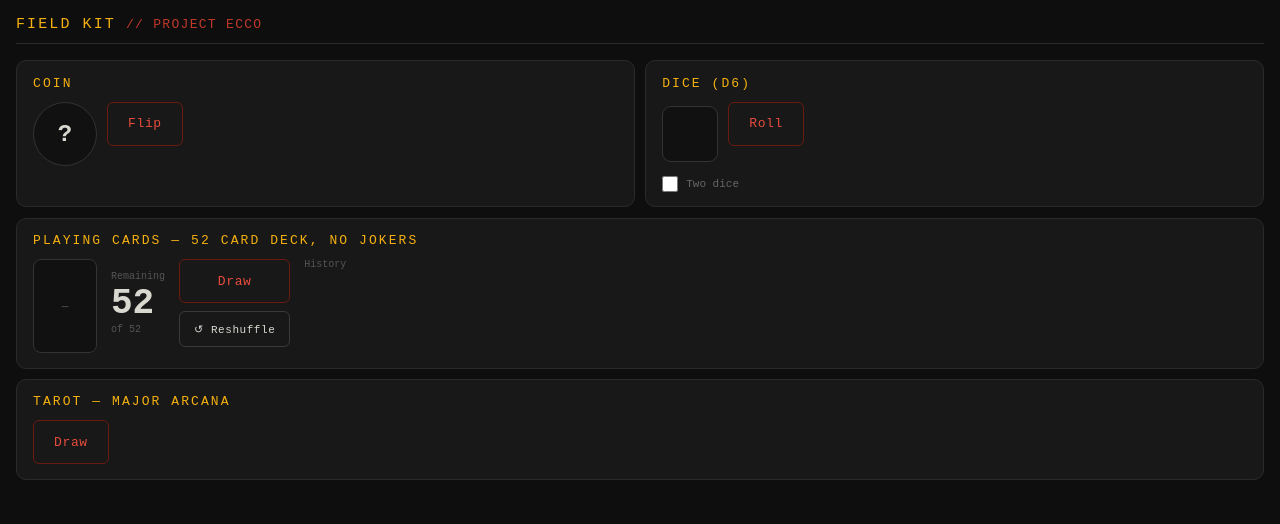
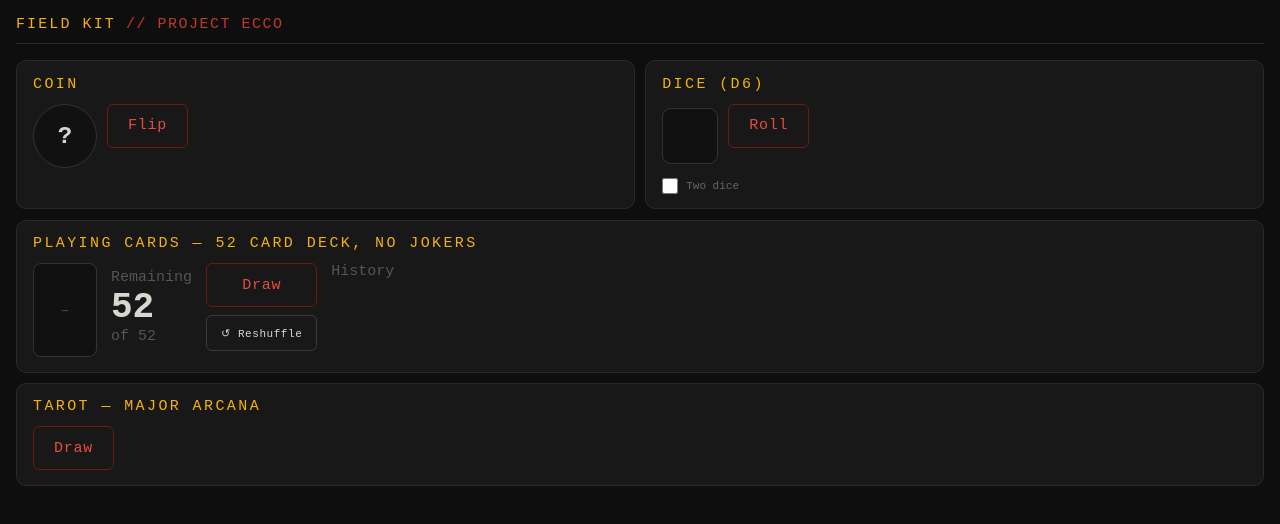
Before and after one commit to ottsme/ecco_field_kit, a plain HTML site: page index.html in a window 1280 px wide. Drawn offline with Linux system fonts and the light colour scheme.

Commit message:
Increase font sizes in index.html

```diff
--- a/index.html
+++ b/index.html
@@ -42,7 +42,7 @@
     padding-bottom: 0.65rem; margin-bottom: 1rem;
   }
   .header-title { font-size: 15px; letter-spacing: 0.14em; color: #f5b111; }
-  .header-sub   { font-size: 13px; letter-spacing: 0.1em;  color: #C1392B; }
+  .header-sub   { font-size: 15px; letter-spacing: 0.1em;  color: #C1392B; }
 
   /* LAYOUT */
   .top-pair {
@@ -60,7 +60,7 @@
     padding: 0.9rem 1rem;
   }
   .section-title {
-    font-size: 13px; letter-spacing: 0.16em; color: #f5b111;
+    font-size: 15px; letter-spacing: 0.16em; color: #f5b111;
     text-transform: uppercase; margin-bottom: 0.7rem;
   }
 
@@ -71,7 +71,7 @@
     border-radius: 6px;
     padding: 10px 20px;
     font-family: 'Courier New', monospace;
-    font-size: 13px;
+    font-size: 15px;
     cursor: pointer;
     color: #d8d8d0;
     letter-spacing: 0.05em;
@@ -105,7 +105,7 @@
     50% { transform: rotateY(90deg) scale(0.85); }
     100%{ transform: rotateY(0deg) scale(1); }
   }
-  .result-label { font-size: 12px; color: #E74C3C; margin-top: 5px; min-height: 16px; }
+  .result-label { font-size: 15px; color: #E74C3C; margin-top: 5px; min-height: 16px; }
 
   /* DIE */
   .die {
@@ -133,7 +133,7 @@
     width: 64px; height: 94px;
     background: #111; border: 1px solid #333; border-radius: 8px;
     display: flex; flex-direction: column; justify-content: space-between;
-    padding: 5px 7px; font-size: 14px; font-weight: bold;
+    padding: 5px 7px; font-size: 15px; font-weight: bold;
     position: relative; flex-shrink: 0;
   }
   .card-center {
@@ -150,19 +150,19 @@
 
   .deck-num     { font-size: 36px; font-weight: bold; line-height: 1; }
   .deck-num.low { color: #E74C3C; }
-  .deck-sub     { font-size: 10px; color: #555; margin-top: 2px; }
-  .lbl          { font-size: 10px; color: #555; margin-bottom: 4px; }
+  .deck-sub     { font-size: 15px; color: #555; margin-top: 2px; }
+  .lbl          { font-size: 15px; color: #555; margin-bottom: 4px; }
 
   .history { display: flex; gap: 4px; flex-wrap: wrap; margin-top: 6px; }
   .hist-chip {
-    font-size: 11px; padding: 3px 7px;
+    font-size: 15px; padding: 3px 7px;
     border-radius: 4px; background: #222; border: 1px solid #2e2e2e; color: #666;
   }
   .hist-chip.red { color: #c1392b; }
 
   /* TAROT */
   .tarot-name { font-size: 16px; font-weight: bold; letter-spacing: 0.02em; }
-  .tarot-ori  { font-size: 11px; color: #777; margin-top: 4px; }
+  .tarot-ori  { font-size: 15px; color: #777; margin-top: 4px; }
 
   /* TOGGLE */
   .toggle-row { display:flex; align-items:center; gap:8px; margin-top:0.55rem; }
```
